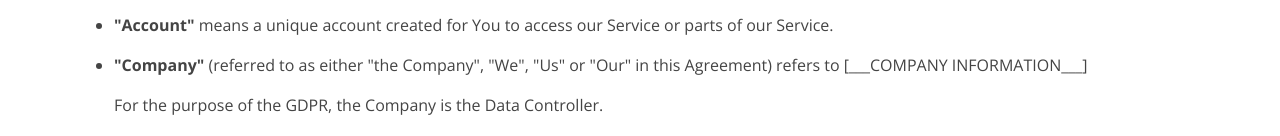
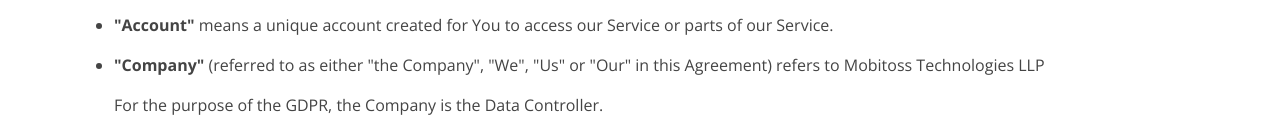
Before and after one commit to shubham-mobitoss/shubham-mobitoss.github.io, a plain HTML site: page privacy/index.html in a window 1280 px wide. Shown: the part 575-711 px from the top of the page. Drawn offline with nearby package versions, Linux system fonts and the light colour scheme; files whose address does not match are found by name.

Commit message:
privacy updated with terms feed

```diff
--- a/privacy/index.html
+++ b/privacy/index.html
@@ -75,7 +75,7 @@
 <p><strong>"Account"</strong> means a unique account created for You to access our Service or parts of our Service.</p>
 </li>
 <li>
-<p><strong>"Company"</strong> (referred to as either "the Company", "We", "Us" or "Our" in this Agreement) refers to [___COMPANY INFORMATION___]</p>
+<p><strong>"Company"</strong> (referred to as either "the Company", "We", "Us" or "Our" in this Agreement) refers to Mobitoss Technologies LLP</p>
 <p>For the purpose of the GDPR, the Company is the Data Controller.</p>
 </li>
 <li>
```
